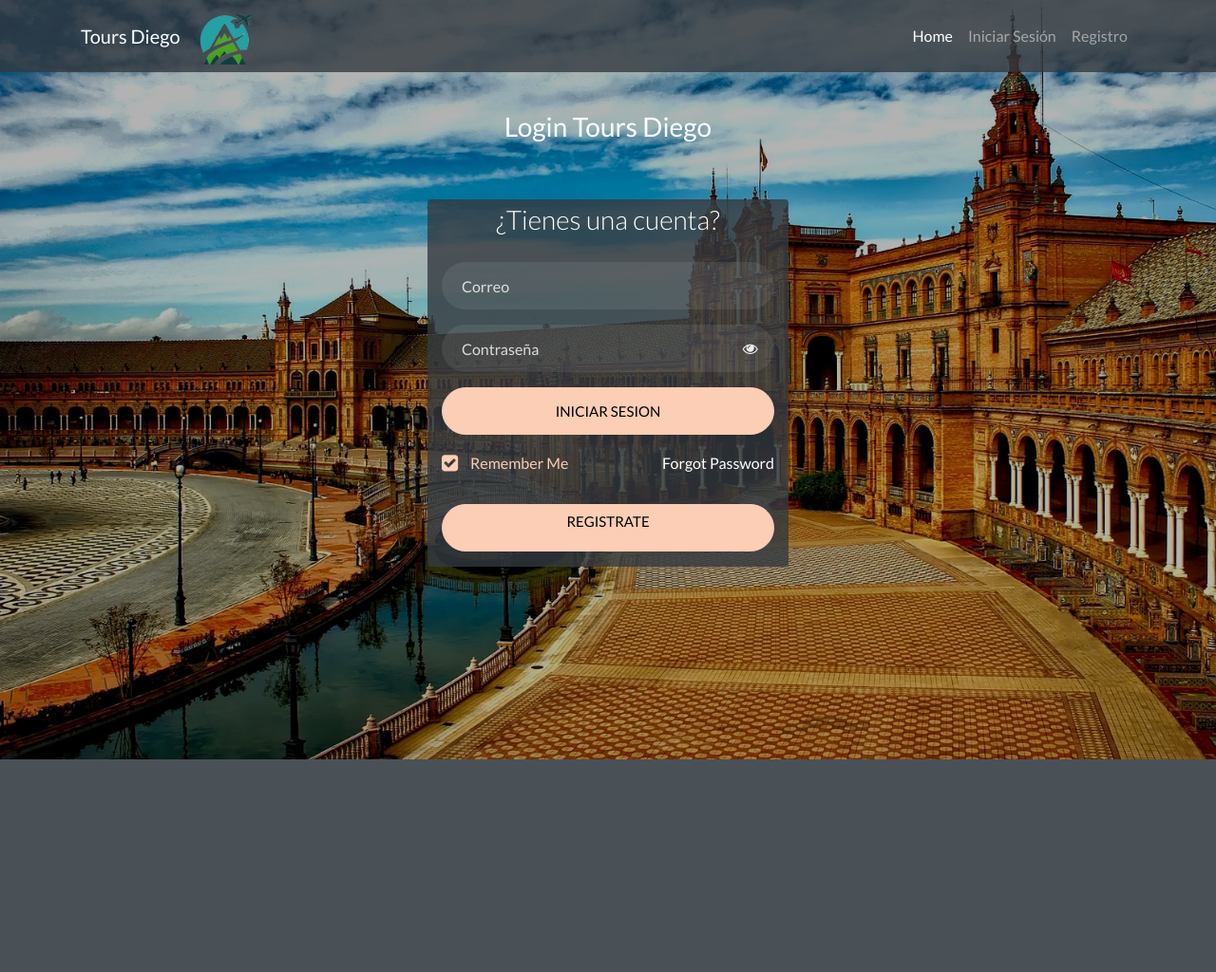
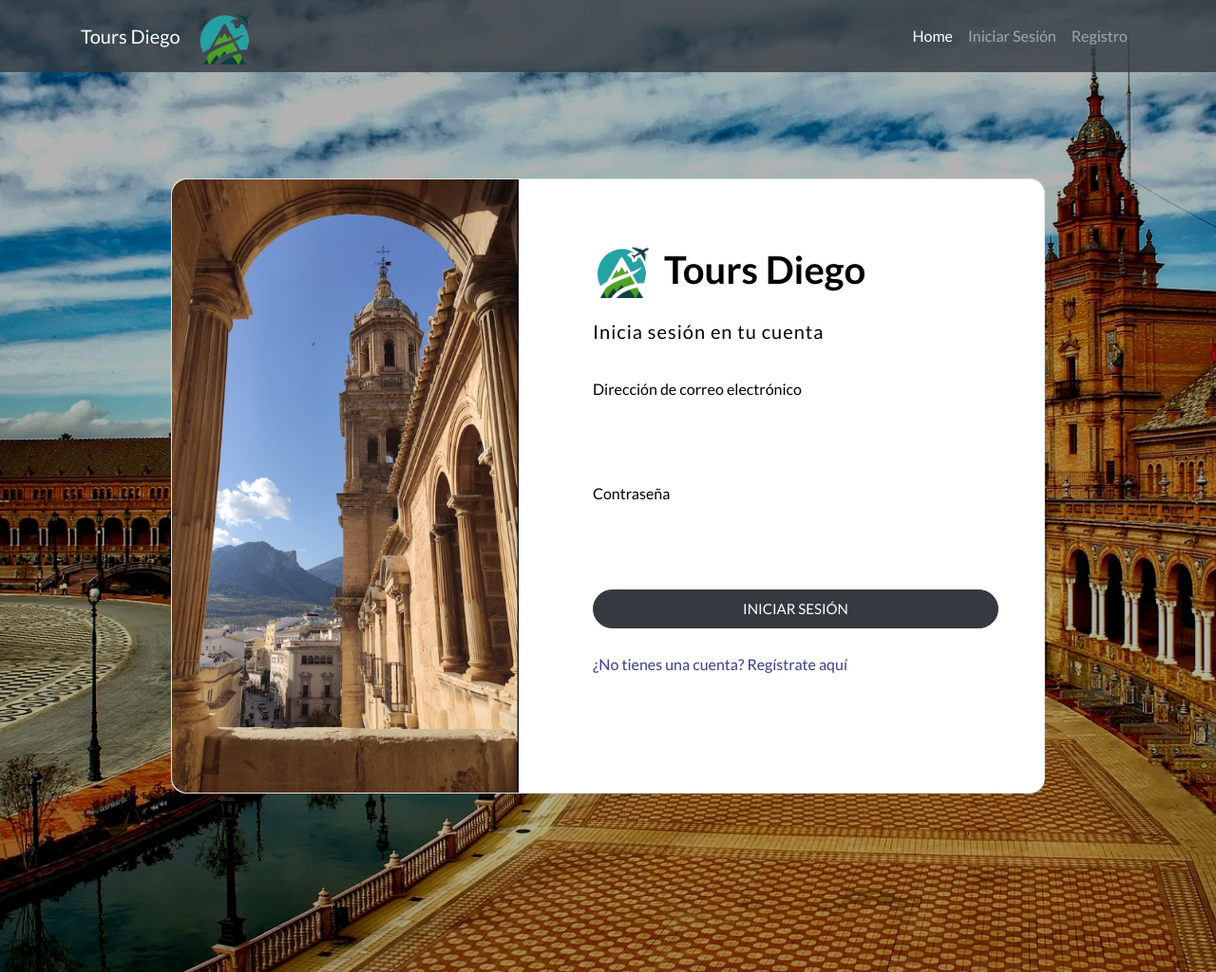
Before and after one commit to DiegoGG3/ProyectoTour, a Symfony app: template templates/login.html.twig in a window 1280 px wide. Shown: the whole page at 95% size. Before the commit the page ends 800 px from the top, so only its background shows below. Run offline with Twig, Linux system fonts and the light colour scheme; the template is opened without the code that fills it, so the values that code supplies are empty; style sheets or scripts are compiled from the project's sources; some libraries are stand-ins or nearby versions.

Commit message:
commit Login

```diff
--- a/src/Controller/GuiaTour.php
+++ b/src/Controller/GuiaTour.php
@@ -1,7 +1,7 @@
 <?php
 namespace App\Controller;
 
-
+use App\Entity\Ruta;
 use Symfony\Component\HttpFoundation\Response;
 use Symfony\Component\Routing\Annotation\Route;
 use Symfony\Bundle\FrameworkBundle\Controller\AbstractController;
@@ -17,8 +17,9 @@ class GuiaTour extends AbstractController
         $guia = $entityManager->getRepository(User::class)->findBy(['id' => $idGuia]);
         $tours = $entityManager->getRepository(Tour::class)->findBy(['guia' => $guia]);
 
+
         return $this->render('guia_tours.html.twig', [
-            'tours' => $tours
+            'tours' => $tours,
         ]);
     }
 }
--- a/templates/login.html.twig
+++ b/templates/login.html.twig
@@ -53,50 +53,56 @@
 {% if error %}
         <div>{{ error.messageKey|trans(error.messageData, 'security') }}</div>
     {% endif %}
-    <div class="container">
-        <div class="row justify-content-center">
-            <div class="col-md-6 text-center mb-5">
-                <h2 class="heading-section">Login Tours Diego</h2>
+
+<section class="vh-100">
+  <div class="container py-5 h-100">
+    <div class="row d-flex justify-content-center align-items-center h-100">
+      <div class="col col-xl-10">
+        <div class="card" style="border-radius: 1rem;">
+          <div class="row g-0">
+            <div class="col-md-6 col-lg-5 d-none d-md-block">
+              <img src="{{ asset('fotos_landin/fotojaen.png') }}"
+                alt="formulario de inicio de sesión" class="img-fluid" style="border-radius: 1rem 0 0 1rem;" />
             </div>
+            <div class="col-md-6 col-lg-7 d-flex align-items-center">
+              <div class="card-body p-4 p-lg-5 text-black">
+
+                <form action="{{ path('app_login') }}" method="post">
+
+                  <div class="d-flex align-items-center mb-3 pb-1">
+                        <img src="{{ asset('images/logo.png') }}" alt="Tours Diego Logo" style="max-width: 60px; height: auto; margin-right: 15px;">
+                        <span class="h1 fw-bold mb-0">Tours Diego</span>
+                    </div>
+
+                  <h5 class="fw-normal mb-3 pb-3" style="letter-spacing: 1px;">Inicia sesión en tu cuenta</h5>
+
+                  <div class="form-outline mb-4">
+                    <label class="form-label" for="form2Example17">Dirección de correo electrónico</label>
+                    <input type="email" id="form2Example17" name="_username" value="{{ last_username }}" required class="form-control form-control-lg" />
+                  </div>
+
+                  <div class="form-outline mb-4">
+                    <label class="form-label" for="form2Example27">Contraseña</label>
+                    <input type="password" name="_password" id="form2Example27" required class="form-control form-control-lg" />
+                  </div>
+
+                  <div class="pt-1 mb-4">
+                    <input type="submit" class="btn btn-dark btn-lg btn-block" type="button" value="Iniciar sesión"/>
+
+                  </div>
+
+                  <p class="mb-5 pb-lg-2" style="color: #393f81;">¿No tienes una cuenta? <a  href="{{ path('app_register') }}"
+                      style="color: #393f81;">Regístrate aquí</a></p>
+                </form>
+
+              </div>
+            </div>
+          </div>
         </div>
-        <div class="row justify-content-center">
-            <div class="col-md-6 col-lg-4 bg-dark rounded">
-                <div class="login-wrap p-0">
-                    <h3 class="mb-4 text-center">¿Tienes una cuenta?</h3>
-                    <form action="{{ path('app_login') }}" class="signin-form" method="post">
-                        <div class="form-group">
-                            <input type="text" class="form-control" placeholder="Correo" id="username" name="_username" value="{{ last_username }}" required>
-                        </div>
-                        <div class="form-group">
-                            <input type="password" class="form-control" placeholder="Contraseña" id="password" name="_password" required>
-                            <span toggle="#password-field" class="fa fa-fw fa-eye field-icon toggle-password"></span>
-                        </div>
-                        <div class="form-group">
-                            <button type="submit" class="form-control btn btn-primary submit px-3">Iniciar Sesion</button>
-                        </div>
-                        <div class="form-group d-md-flex">
-                            <div class="w-50">
-                                <label class="checkbox-wrap checkbox-primary">Remember Me
-                                    <input type="checkbox" checked>
-                                    <span class="checkmark"></span>
-                                </label>
-                            </div>
-                            <div class="w-50 text-md-right">
-                                <a href="#" style="color: #fff">Forgot Password</a>
-                            </div>
-                        </div>
-                    </form>
-                        <div class="form-group">
-                            <a class="form-control btn btn-primary submit px-3" href="{{ path('app_register') }}">Registrate</a>
-                        </div>
-                </div>
-            </div>
-        </div>
+      </div>
     </div>
+  </div>
 </section>
-{# <script src="{{ asset('js/jquery.min.js') }}"></script>
-<script src="{{ asset('js/popper.js') }}"></script>
-<script src="{{ asset('js/bootstrap.min.js') }}"></script>
-<script src="{{ asset('js/main.js') }}"></script> #}
+
 </body>
 {% endblock %}
```
Also changed, not shown: assets/styles/guia.css (added, +36 -0 lines), assets/styles/reservas.css (+27 -2 lines), templates/formulario_tour.html.twig (+20 -13 lines), templates/guia_tours.html.twig (+5 -28 lines), templates/login/index.html.twig (deleted, +0 -20 lines), public/fotos_landin/fotojaen.png (added).
